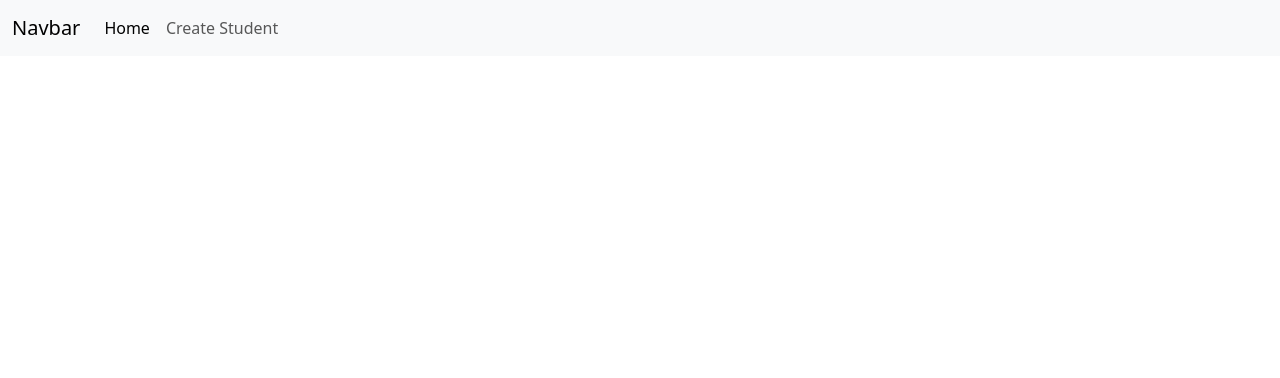
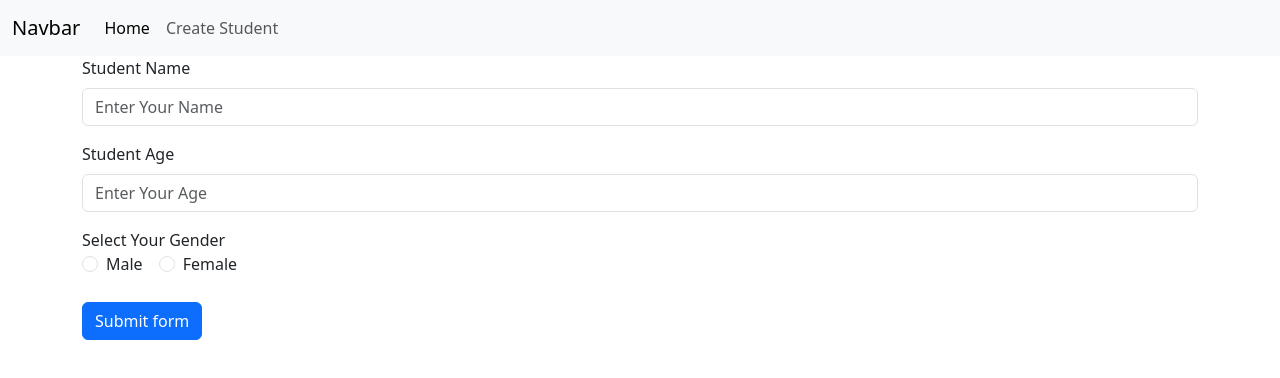
Before and after one commit to ChillBroh/Student-Management-System, a React (Create React App) app in the folder frontend/: page /add in a window 1280 px wide. Shown: the top 378 px of the page. Built offline with nearby package versions, Linux system fonts and the light colour scheme.

Commit message:
router dom installed and added to app.js

```diff
--- a/frontend/package.json
+++ b/frontend/package.json
@@ -8,6 +8,7 @@
     "@testing-library/user-event": "^13.5.0",
     "react": "^18.2.0",
     "react-dom": "^18.2.0",
+    "react-router-dom": "^6.10.0",
     "react-scripts": "5.0.1",
     "web-vitals": "^2.1.4"
   },
--- a/frontend/src/App.js
+++ b/frontend/src/App.js
@@ -1,10 +1,17 @@
 import "./App.css";
 import Header from "./Components/header";
+import AddStudent from "./Components/AddStudent";
+import { BrowserRouter as Router, Route, Routes } from "react-router-dom";
 
 function App() {
   return (
     <div>
       <Header />
+      <Router>
+        <Routes>
+          <Route path="/add" exact Component={AddStudent} />
+        </Routes>
+      </Router>
     </div>
   );
 }
--- /dev/null
+++ b/frontend/src/Components/AddStudent.js
@@ -0,0 +1,66 @@
+import React, { useState } from "react";
+
+export default function AddStudent() {
+  return (
+    <div className="container">
+      <form>
+        <div className="mb-3">
+          <label for="name" className="form-label">
+            Student Name
+          </label>
+          <input
+            type="text"
+            className="form-control"
+            id="name"
+            placeholder="Enter Your Name"
+          />
+        </div>
+        <div className="mb-3">
+          <label for="age" className="form-label">
+            Student Age
+          </label>
+          <input
+            type="number"
+            className="form-control"
+            id="age"
+            placeholder="Enter Your Age"
+          />
+        </div>
+        <div>
+          <label for="gender">Select Your Gender</label>
+          <br />
+          <div className="form-check form-check-inline">
+            <input
+              className="form-check-input"
+              type="radio"
+              name="gender"
+              id="male"
+              value="male"
+            />
+            <label className="form-check-label" for="male">
+              Male
+            </label>
+          </div>
+          <div className="form-check form-check-inline">
+            <input
+              className="form-check-input"
+              type="radio"
+              name="gender"
+              id="female"
+              value="female"
+            />
+            <label className="form-check-label" for="female">
+              Female
+            </label>
+          </div>
+        </div>
+        <br />
+        <div class="col-12">
+          <button class="btn btn-primary" type="submit">
+            Submit form
+          </button>
+        </div>
+      </form>
+    </div>
+  );
+}
```
Also changed, not shown: 1 other file (tests, documents, lock files or other folders).
